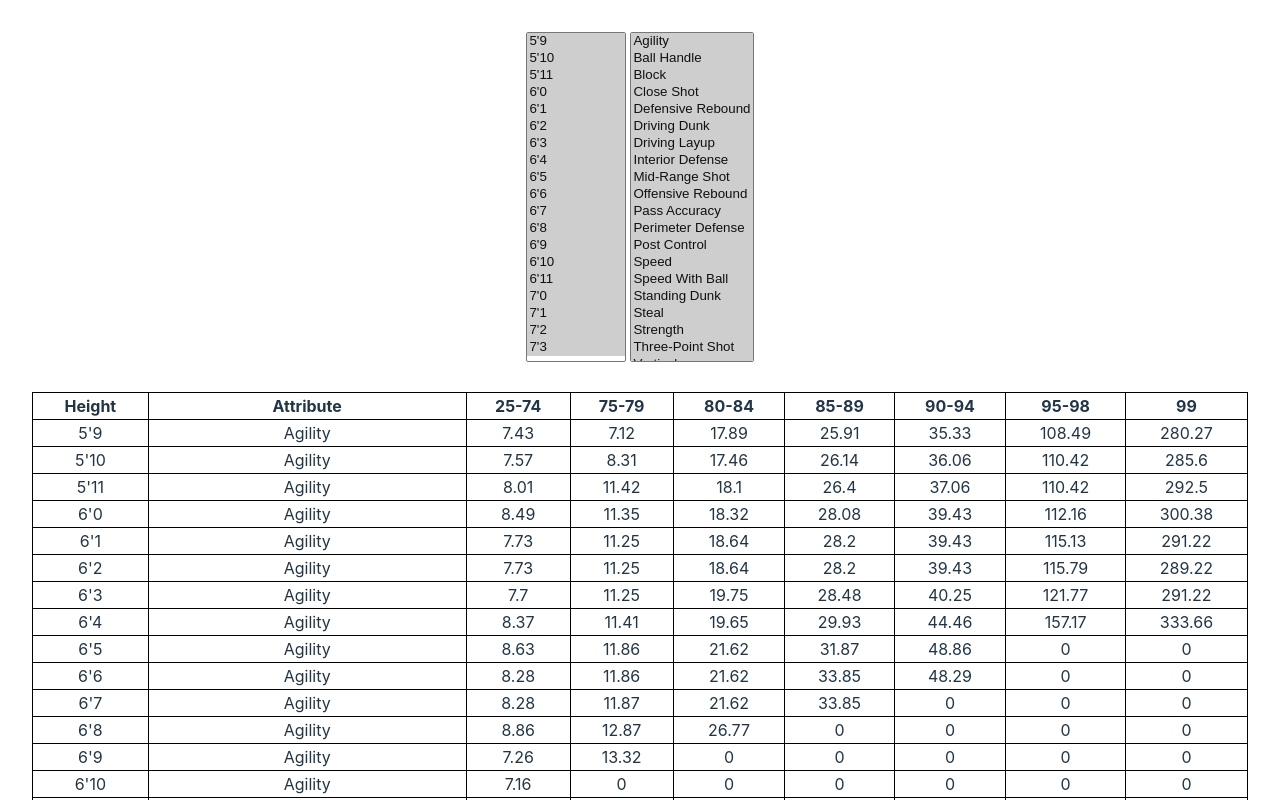
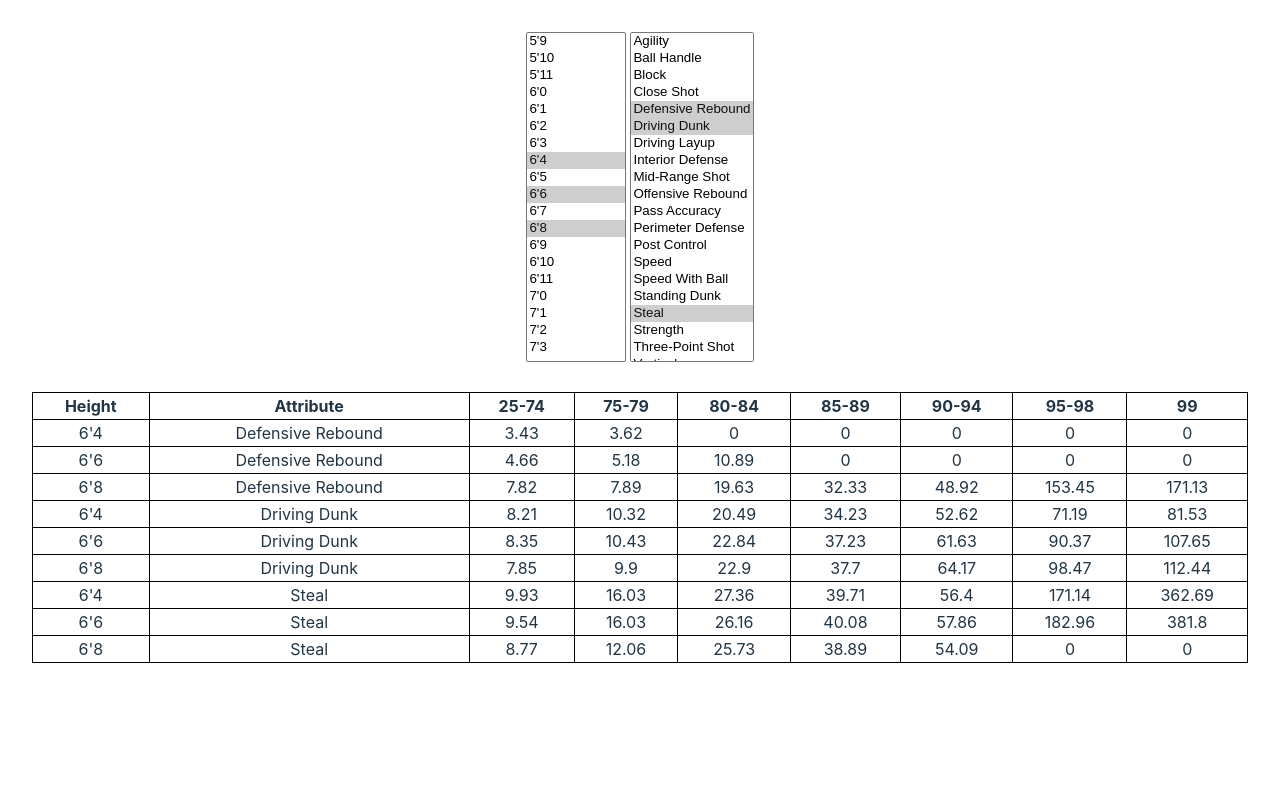
Before and after one commit to furkandemir55/2k25-attributes, a React (Vite) app: page / in a window 1280 px wide. Shown: the top 800 px of the page. Built offline with nearby package versions, Linux system fonts and the light colour scheme.

Commit message:
feat: highlight cells

```diff
--- a/src/App.css
+++ b/src/App.css
@@ -26,3 +26,8 @@ table, th, td {
     border: 1px solid black;
     border-collapse: collapse;
 }
+
+td {
+    cursor: pointer;
+    user-select: none;
+}
--- a/src/App.jsx
+++ b/src/App.jsx
@@ -2,6 +2,7 @@ import {useState} from 'react'
 
 import './App.css'
 import {data} from "./data.js";
+import {Cell} from "./components/Cell.jsx";
 
 function App() {
 
@@ -9,13 +10,13 @@ function App() {
         if (acc.includes(cur.Attribute)) return acc
         return [...acc, cur.Attribute]
     }, [])
-    const [selectedAttributes, setSelectedAttributes] = useState(attributes)
+    const [selectedAttributes, setSelectedAttributes] = useState(['Defensive Rebound', 'Driving Dunk', 'Steal'])
 
     const heights = data.reduce((acc, cur) => {
         if (acc.includes(cur.Height)) return acc
         return [...acc, cur.Height]
     }, [])
-    const [selectedHeights, setSelectedHeights] = useState(heights)
+    const [selectedHeights, setSelectedHeights] = useState(["6'4", "6'6", "6'8"])
 
 
     const filteredData = data.filter(att => selectedHeights.includes(att.Height) && selectedAttributes.includes(att.Attribute)).toSorted((a, b) => a.Attribute - b.Attribute)
@@ -52,7 +53,7 @@ function App() {
                 return (<tr key={`${att.Height}-${att.Attribute}`}
                 >{Object.entries(att)
                     .toSorted((a, b) => order.indexOf(a[0]) - order.indexOf(b[0]))
-                    .map((val) => <td key={`${val[0]}`}>{val[1]}</td>)}</tr>)
+                    .map((val) => <Cell key={`${val[0]}`}>{val[1]}</Cell>)}</tr>)
             })}
             </tbody>
         </table>
--- /dev/null
+++ b/src/components/Cell.jsx
@@ -0,0 +1,19 @@
+import {useState} from "react";
+
+
+const toggleColor = (color) => {
+    switch (color) {
+        case 'green':
+            return 'red'
+        case undefined:
+            return 'green'
+        default:
+            return undefined
+    }
+}
+export const Cell = ({children, ...props}) => {
+    const [highlighted, setHighlighted] = useState();
+    return <td {...props}
+               style={highlighted ? {background: highlighted, color: 'white', fontWeight: 'bold'} : undefined}
+               onClick={() => setHighlighted(prev => toggleColor(prev))}>{children}</td>
+}
```
